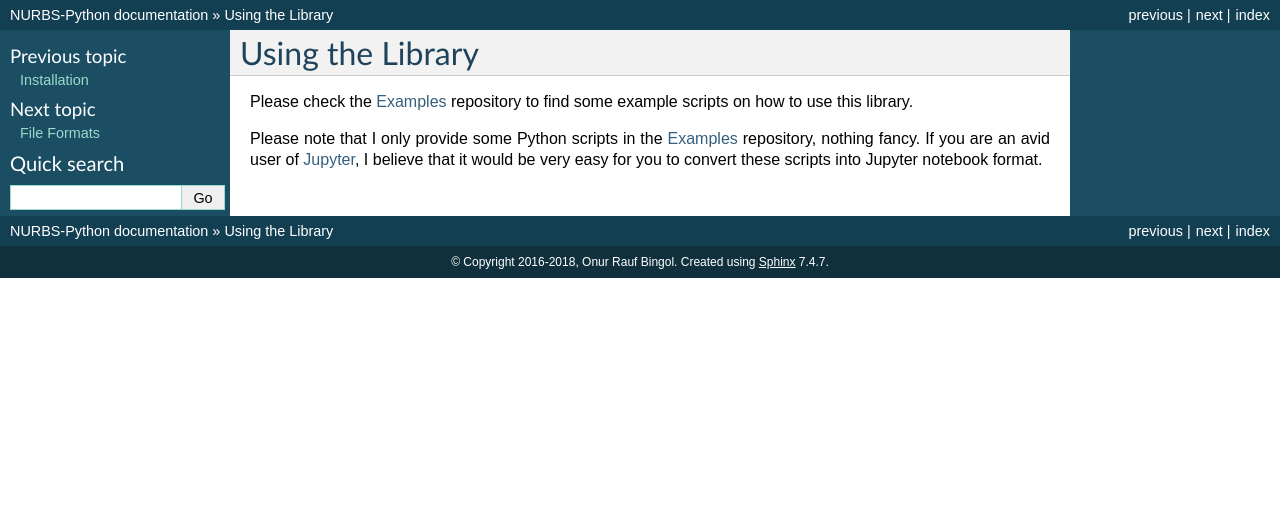
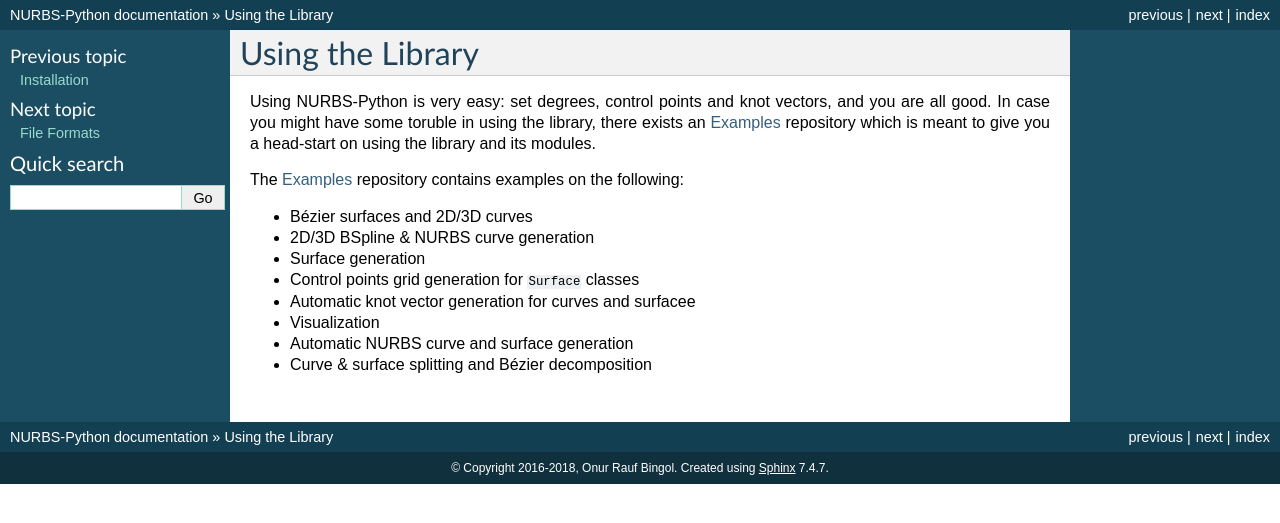
Before and after one commit to orbingol/NURBS-Python, a Sphinx documentation site: the page built from docs/using.rst, in a window 1280 px wide. Shown: the top 523 px of the page. Built offline with Sphinx 7.4.7, drawn with Linux system fonts in a browser that asks for light colours; formulas are drawn with MathJax 3.

Commit message:
Update "using the library" section

```diff
--- a/docs/using.rst
+++ b/docs/using.rst
@@ -1,10 +1,20 @@
 Using the Library
 ^^^^^^^^^^^^^^^^^
 
-Please check the Examples_ repository to find some example scripts on how to use this library.
+Using NURBS-Python is very easy: set degrees, control points and knot vectors, and you are all good. In case you might
+have some toruble in using the library, there exists an Examples_ repository which is meant to give you a head-start on
+using the library and its modules.
 
-Please note that I only provide some Python scripts in the Examples_ repository, nothing fancy. If you are an avid user
-of Jupyter_, I believe that it would be very easy for you to convert these scripts into Jupyter notebook format.
+The Examples_ repository contains examples on the following:
+
+* Bézier surfaces and 2D/3D curves
+* 2D/3D BSpline & NURBS curve generation
+* Surface generation
+* Control points grid generation for ``Surface`` classes
+* Automatic knot vector generation for curves and surfacee
+* Visualization
+* Automatic NURBS curve and surface generation
+* Curve & surface splitting and Bézier decomposition
+
 
 .. _Examples: https://github.com/orbingol/NURBS-Python_Examples
-.. _Jupyter: http://jupyter.org
```
